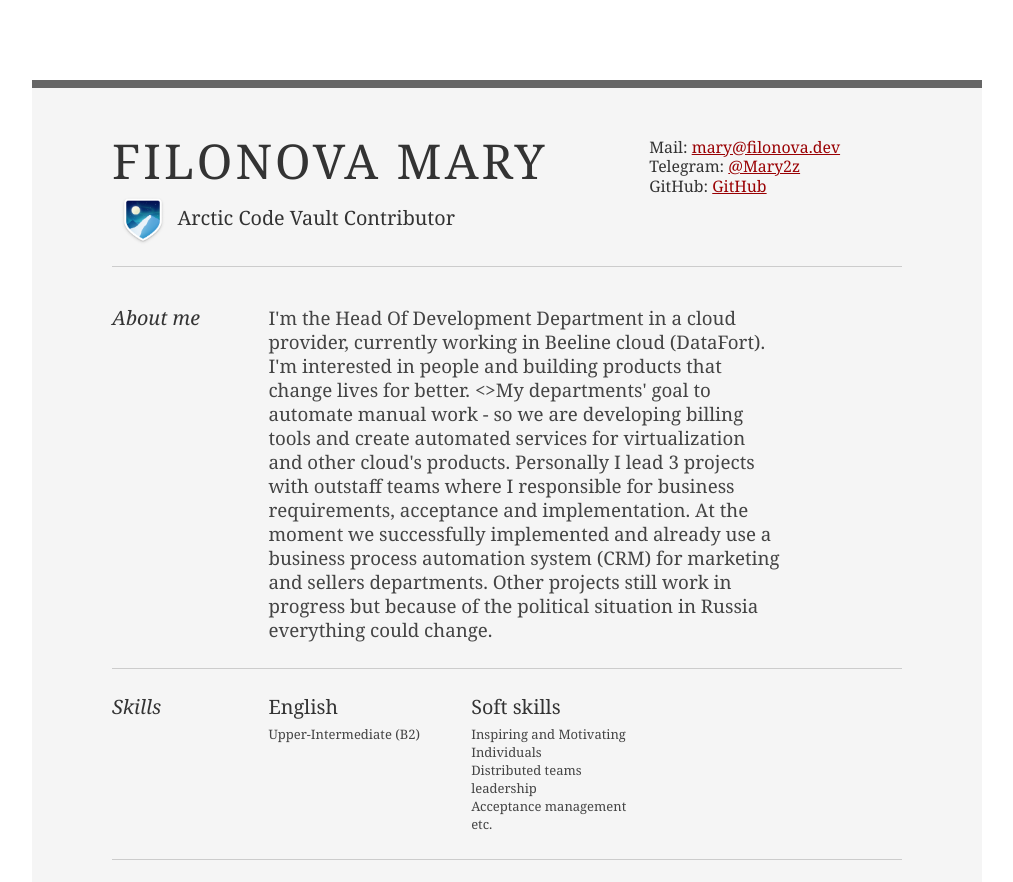
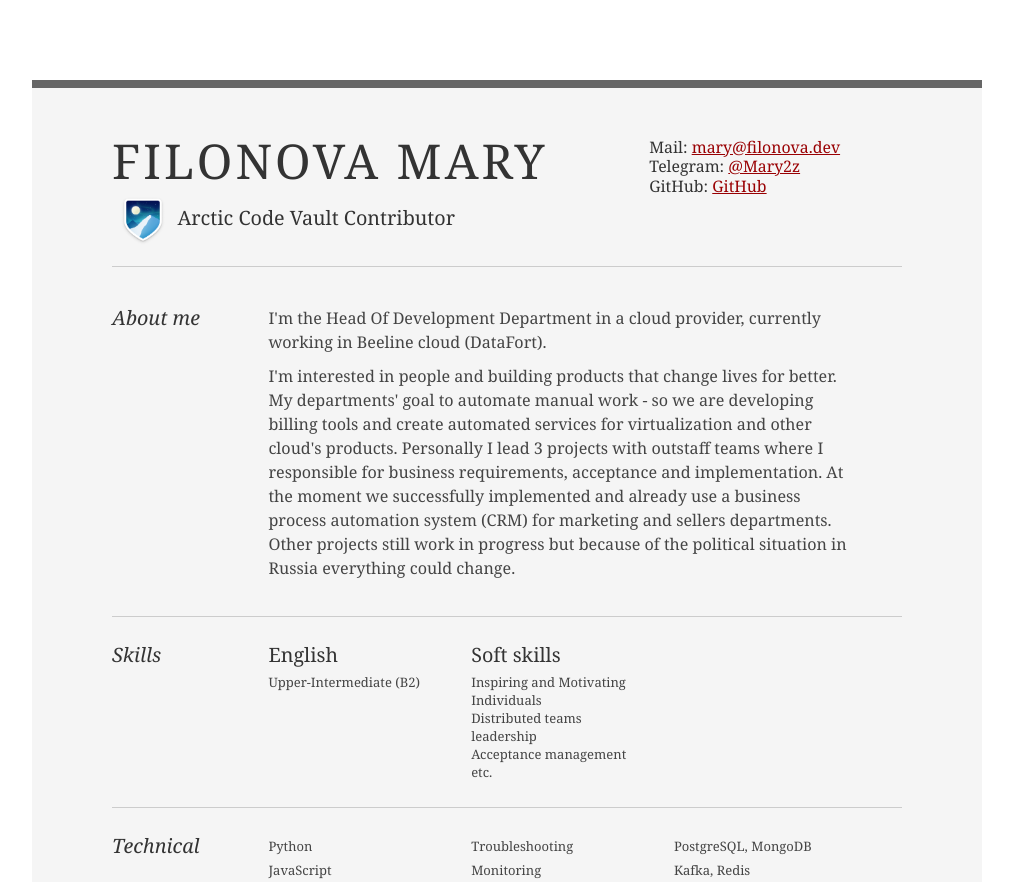
Before and after one commit to Kvm99/filonova.dev, a Django app: page /resume/ in a window 1280 px wide. Shown: the top 882 px of the page, without its empty margins (133-1146 px from the left). Run offline with Django 3.2, Linux system fonts and the light colour scheme.

Commit message:
resume updated

```diff
--- a/resume/static/css/resume.css
+++ b/resume/static/css/resume.css
@@ -40,7 +40,7 @@ a { color: #990003 }
 a:hover { text-decoration: none; }
 strong { font-weight: bold; }
 li { line-height: 24px;  }
-p.enlarge { font-size: 144%; padding-right: 6.5em; line-height: 24px; }
+p.enlarge { font-size: 124%; line-height: 24px; margin-bottom: 10px; }
 p.enlarge span { color: #000 }
 .contact-info { margin-top: 7px; }
 .first h2 { font-style: italic; }
--- a/resume/templates/resume/srt-resume.html
+++ b/resume/templates/resume/srt-resume.html
@@ -67,7 +67,7 @@
 							<p class="enlarge">I'm the Head Of Development Department in a cloud provider, currently working in Beeline cloud (DataFort).</p>
 							<p class="enlarge">
 								I'm interested in people and building products that change lives for better.
-<>My departments' goal to automate manual work - so we are developing billing tools and create automated services for virtualization and other cloud's products.
+My departments' goal to automate manual work - so we are developing billing tools and create automated services for virtualization and other cloud's products.
 Personally I lead 3 projects with outstaff teams where I responsible for business requirements, acceptance and implementation. At the moment we successfully implemented and already use a business process automation system (CRM) for marketing and sellers departments. Other projects still work in progress but because of the political situation in Russia everything could change.
 							</p>
 						</div>
```
